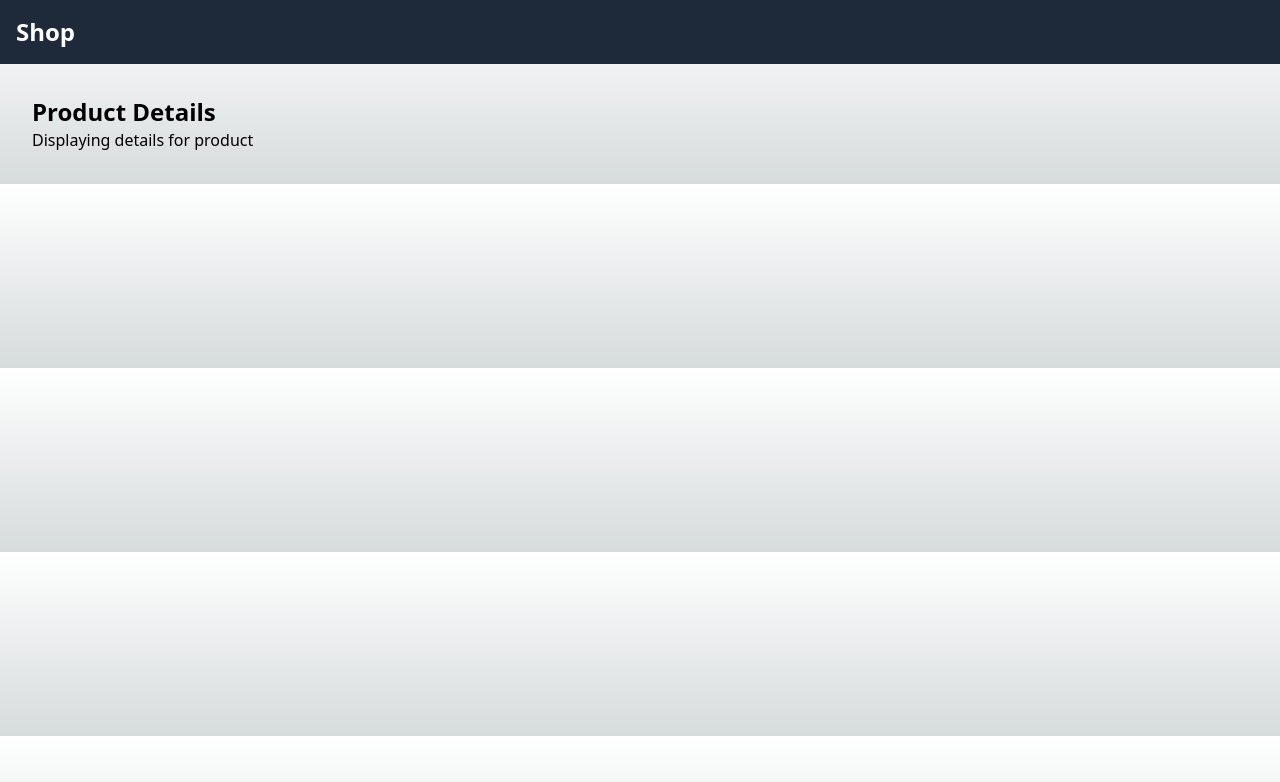
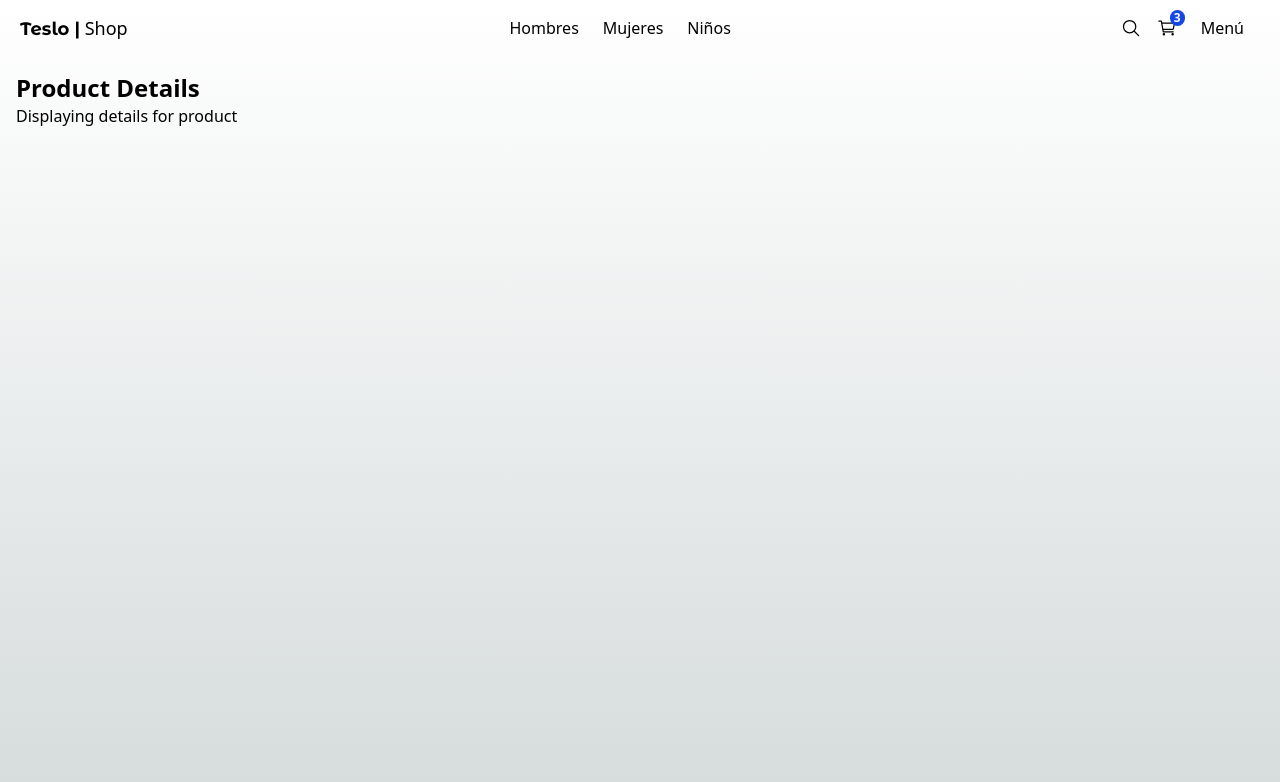
Before and after one commit to MisaelGG11/teslo-shop, a Next.js app: page /product/3d_large_wordmark_pullover_hoodie in a window 1280 px wide. Shown: the top 782 px of the page. Built offline with nearby package versions, Linux system fonts and the light colour scheme.

Commit message:
feat: add top menu component

```diff
--- a/src/app/(shop)/layout.tsx
+++ b/src/app/(shop)/layout.tsx
@@ -1,14 +1,14 @@
+import { TopMenu } from "@/components";
+
 export default function ShopLayout({
   children
 }: {
   children: React.ReactNode;
 }) {
   return (
-    <div className="flex flex-col">
-      <header className="bg-gray-800 text-white p-4">
-        <h1 className="text-2xl font-bold">Shop</h1>
-      </header>
-      <main className="flex-1 p-4">{children}</main>
-    </div>
+    <main className="flex flex-col min-h-screen">
+      <TopMenu />
+      {children}
+    </main>
   );
 }
--- a/src/components/index.ts
+++ b/src/components/index.ts
@@ -0,0 +1 @@
+export * from './ui/top-menu/TopMenu';
--- /dev/null
+++ b/src/components/ui/top-menu/TopMenu.tsx
@@ -0,0 +1,63 @@
+import { titleFont } from "@/config/fonts";
+import Link from "next/link";
+import { IoCartOutline, IoSearchOutline } from "react-icons/io5";
+
+const categories = [
+  { name: "Hombres", path: "/category/men" },
+  { name: "Mujeres", path: "/category/women" },
+  { name: "Niños", path: "/category/children" },
+];
+
+export const TopMenu = () => {
+  return (
+    <nav className="flex px-5 justify-between items-center w-full">
+      {/* Logo */}
+
+      <div>
+        <Link href="/" className="text-base md:text-lg">
+          <span className={`${titleFont.className} antialiased font-bold`}>
+            Teslo |
+          </span>
+          <span className=""> Shop</span>
+        </Link>
+      </div>
+
+      <div className="hidden sm:flex items-center space-x-2 py-1">
+        {/* Category Links */}
+        {categories.map((category) => (
+          <Link
+            key={category.name}
+            href={category.path}
+            className="p-2 transition ease-in-out duration-300 hover:bg-gray-100 rounded-md"
+          >
+            {category.name}
+          </Link>
+        ))}
+      </div>
+
+      {/* Search, Cart, Menu */ }
+      <div className="flex items-center">
+
+        <Link href="/search" className="mx-2">
+          <IoSearchOutline className="w-5 h-5" />
+        </Link>
+
+        <Link href="/cart" className="mx-2">
+          <div className="relative">
+            <span className="absolute text-xs px-1 rounded-full font-bold -top-2 -right-2 bg-blue-700 text-white">
+              3
+            </span>
+            <IoCartOutline className="w-5 h-5" />
+          </div>
+        </Link>
+
+        <button
+          // onClick={ openSideMenu }
+          className="m-2 p-2 rounded-md transition-all hover:bg-gray-100">
+          Menú
+        </button>
+
+      </div>
+    </nav>
+  );
+};
```
